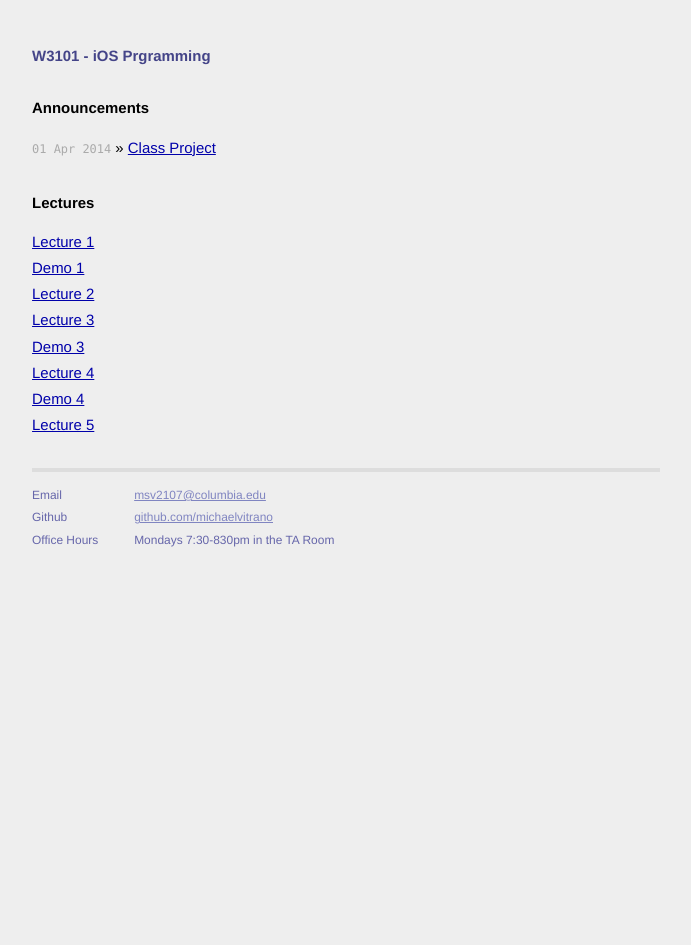
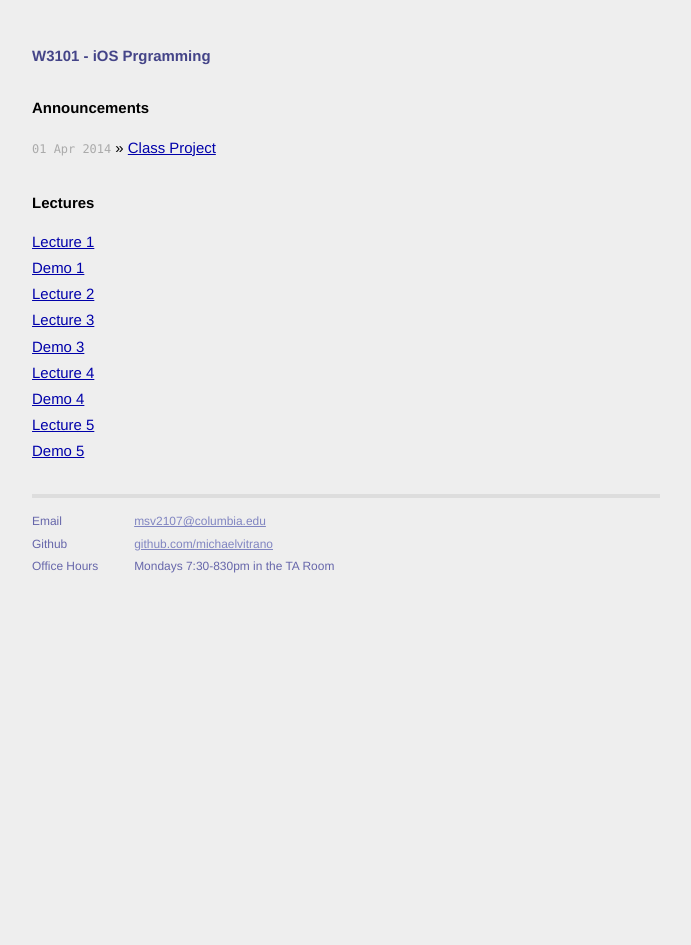
Before and after one commit to Columbia-W3101-iOS/columbia-W3101-iOS.github.io, a Jekyll site: the page built from index.html, in a window 1280 px wide. Shown: the whole page, without its empty margins (294-985 px from the left). Built offline with Jekyll 4.4.1, drawn with Linux system fonts in a browser that asks for light colours; Markdown is read by kramdown in place of the engine named in the settings.

Commit message:
added demo 5

```diff
--- a/index.html
+++ b/index.html
@@ -20,5 +20,6 @@ title: W3101 - iOS Programming
       <li><a href="{{ site.url }}/assets/Lecture4.pdf">Lecture 4</a></li>
       <li><a href="{{ site.url }}/assets/Demo4.zip">Demo 4</a></li>
       <li><a href="{{ site.url }}/assets/Lecture5.pdf">Lecture 5</a></li>
+      <li><a href="{{ site.url }}/assets/Demo5.zip">Demo 5</a></li>
   </ul>
 </div>
```
Also changed, not shown: 1 other file.
